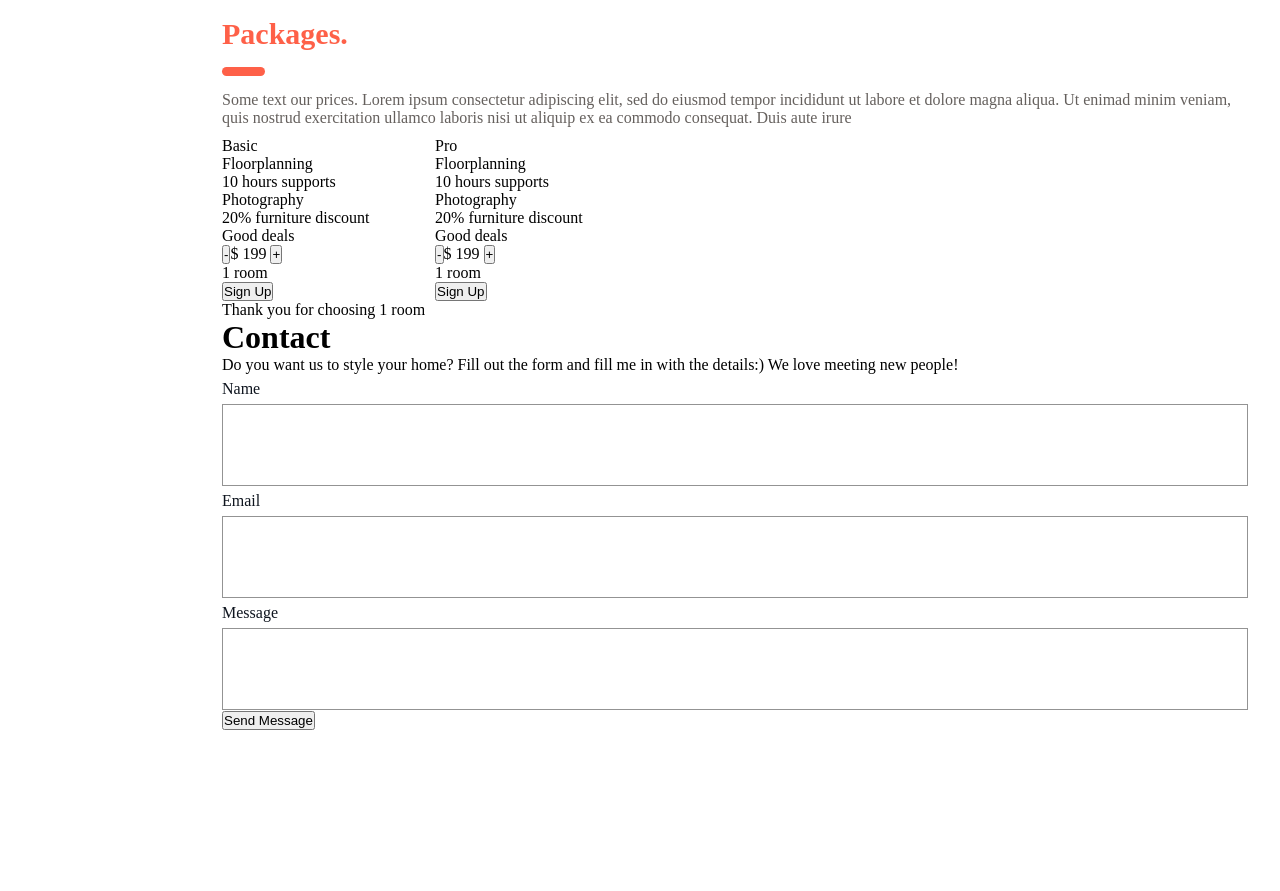
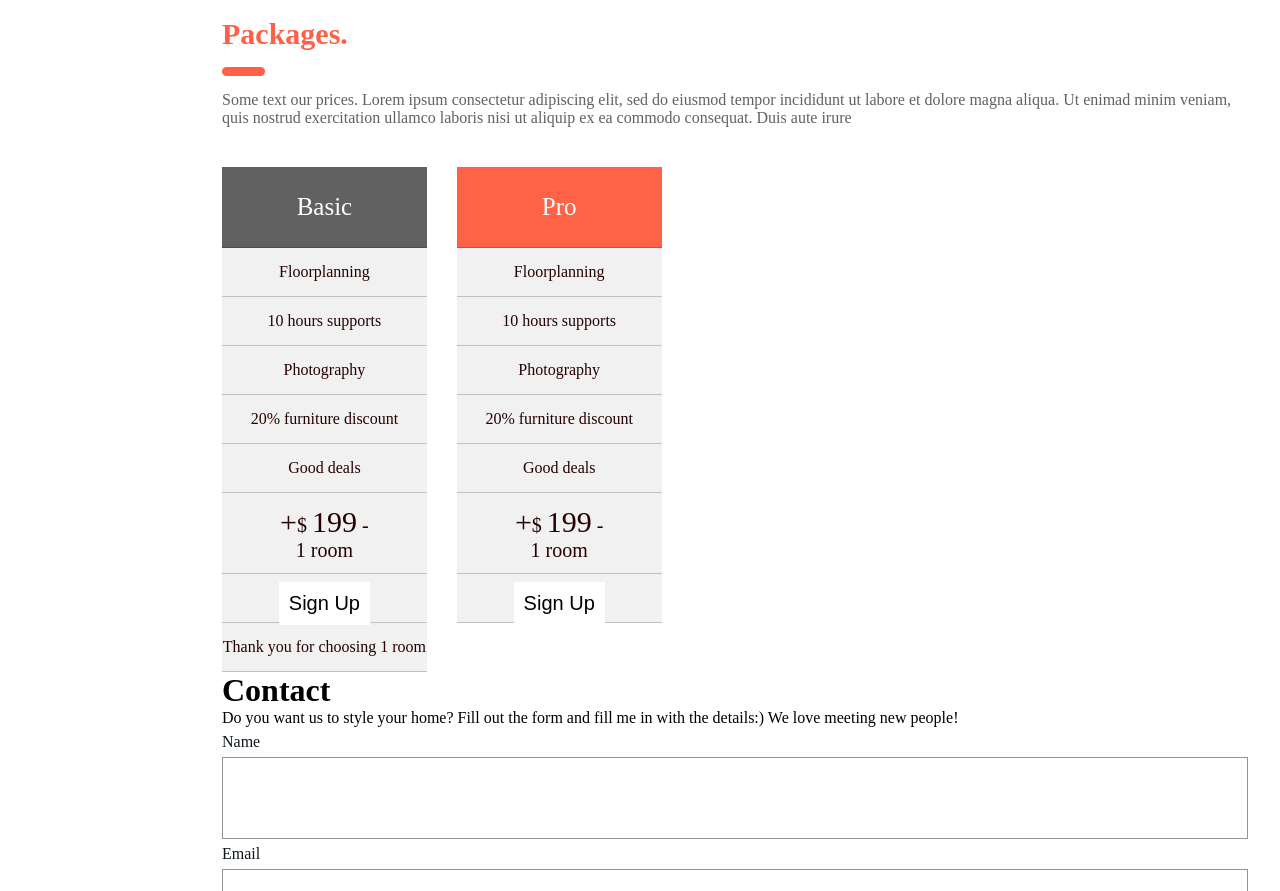
Before and after one commit to omer-farouq/interior-design, a plain HTML site: page index.html in a window 1280 px wide. Shown: the part 2440-3331 px from the top of the page. Before the commit the page ends 3200 px from the top, so only its background shows below. Drawn offline with Linux system fonts and the light colour scheme.

Commit message:
add packages

```diff
--- a/index.html
+++ b/index.html
@@ -152,16 +152,18 @@
           <div class="basic-pro-container">
             <!-- basic -->
             <div class="box">
-              <p class="basic-header">Basic</p>
               <div class="features">
+                <div class="basic">Basic</div>
                 <div>Floorplanning</div>
                 <div>10 hours supports</div>
                 <div>Photography</div>
                 <div>20% furniture discount</div>
                 <div>Good deals</div>
-                <div>
-                  <button>-</button>$ <span>199</span> <button>+</button>
-                  <p><span>1</span> room</p>
+                <div class="prices">
+                  <span class="increase" id="increase">+</span>$
+                  <span class="price" dir="price">199</span>
+                  <span class="decrase" id="decrase">-</span>
+                  <p><span id="romm-number">1</span> room</p>
                 </div>
                 <div><button>Sign Up</button></div>
                 <div>Thank you for choosing <span>1</span> room</div>
@@ -169,16 +171,18 @@
             </div>
             <!-- pro -->
             <div class="box">
-              <p class="pro-header">Pro</p>
               <div class="features">
+                <div class="pro">Pro</div>
                 <div>Floorplanning</div>
                 <div>10 hours supports</div>
                 <div>Photography</div>
                 <div>20% furniture discount</div>
                 <div>Good deals</div>
-                <div>
-                  <button>-</button>$ <span>199</span> <button>+</button>
-                  <p><span>1</span> room</p>
+                <div class="prices">
+                  <span class="increase" id="increase">+</span>$
+                  <span class="price" dir="price">199</span>
+                  <span class="decrase" id="decrase">-</span>
+                  <p><span id="romm-number">1</span> room</p>
                 </div>
                 <div><button>Sign Up</button></div>
               </div>
--- a/style.css
+++ b/style.css
@@ -208,12 +208,73 @@
 
 .packages-container .sub-title {
   color: #65605d;
-  margin-bottom: 10px;
+  margin-bottom: 40px;
 }
 
 .basic-pro-container {
   display: flex;
-  gap: 10px;
+  gap: 30px;
+}
+
+.basic-pro-container .box .features {
+  /* line-height: 20px; */
+  text-align: center;
+  align-content: center;
+  background-color: #f1f1f1;
+}
+.basic-pro-container .box .features div {
+  width: 16vw;
+  height: 2.5vw;
+}
+
+.basic-pro-container .box .features .basic {
+  height: 5vw;
+  background-color: #616161;
+  color: white;
+  font-size: 25px;
+}
+.basic-pro-container .box .features .pro {
+  height: 5vw;
+  background-color: #fe6347;
+  color: white;
+  font-size: 25px;
+}
+
+.basic-pro-container .box .features > * {
+  text-align: center;
+  align-content: center;
+  /* background-color: #616161; */
+  color: #260000;
+  padding: 8px 0px;
+  border-bottom: 1px solid rgba(0, 0, 0, 0.2);
+}
+.basic-pro-container .box .features .prices {
+  height: 5vw;
+  font-size: 20px;
+}
+
+.basic-pro-container .box .features .prices .increase {
+  font-size: 30px;
+}
+
+.basic-pro-container .box .features .prices.decrase {
+  font-size: 30px;
+}
+
+.basic-pro-container .box .features .prices .price {
+  font-size: 30px;
+}
+
+.basic-pro-container .box .features button {
+  border: none;
+  font-size: 20px;
+  padding: 10px;
+  /* border-radius: 8px; */
+  background-color: white;
+}
+.basic-pro-container .box .features button:hover {
+  color: white;
+  background-color: #fe6347;
 }
 
 /* contact Styles start */
```
